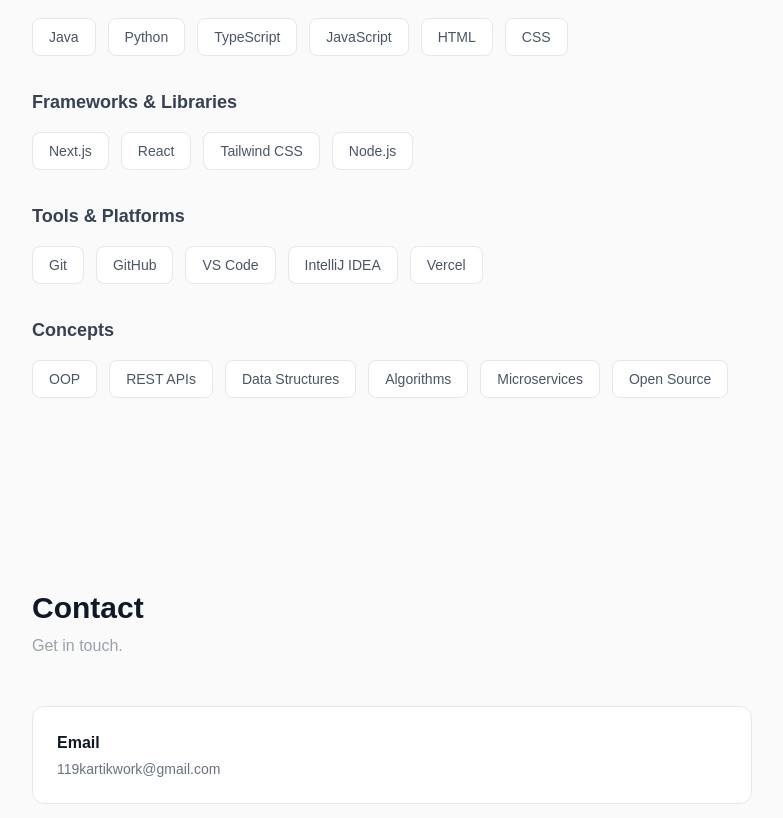
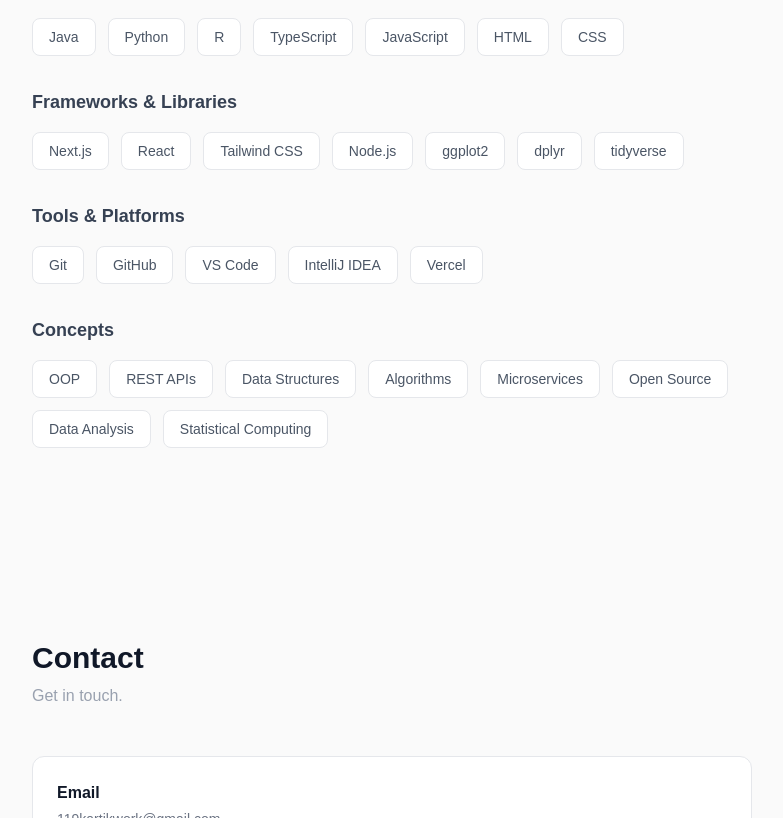
Before and after one commit to krtk119/Portfolio, a Next.js app: page / in a window 1280 px wide. Shown: the part 6246-7064 px from the top of the page, without its empty margins (248-1031 px from the left). Built offline with nearby package versions, Linux system fonts and the light colour scheme.

Commit message:
add skills acquired from summer schools

```diff
--- a/app/page.tsx
+++ b/app/page.tsx
@@ -149,10 +149,10 @@
 ]
 
 const skills = [
-  { category: "Languages", items: ["Java", "Python", "TypeScript", "JavaScript", "HTML", "CSS"] },
-  { category: "Frameworks & Libraries", items: ["Next.js", "React", "Tailwind CSS", "Node.js"] },
+  { category: "Languages", items: ["Java", "Python", "R", "TypeScript", "JavaScript", "HTML", "CSS"] },
+  { category: "Frameworks & Libraries", items: ["Next.js", "React", "Tailwind CSS", "Node.js", "ggplot2", "dplyr", "tidyverse"] },
   { category: "Tools & Platforms", items: ["Git", "GitHub", "VS Code", "IntelliJ IDEA", "Vercel"] },
-  { category: "Concepts", items: ["OOP", "REST APIs", "Data Structures", "Algorithms", "Microservices", "Open Source"] },
+  { category: "Concepts", items: ["OOP", "REST APIs", "Data Structures", "Algorithms", "Microservices", "Open Source", "Data Analysis", "Statistical Computing"] },
 ]
 
 export default function Home() {
```
